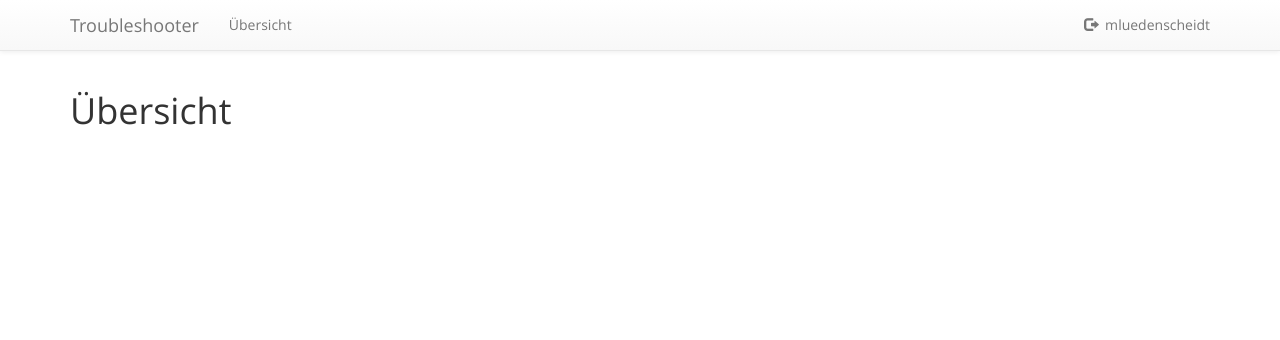
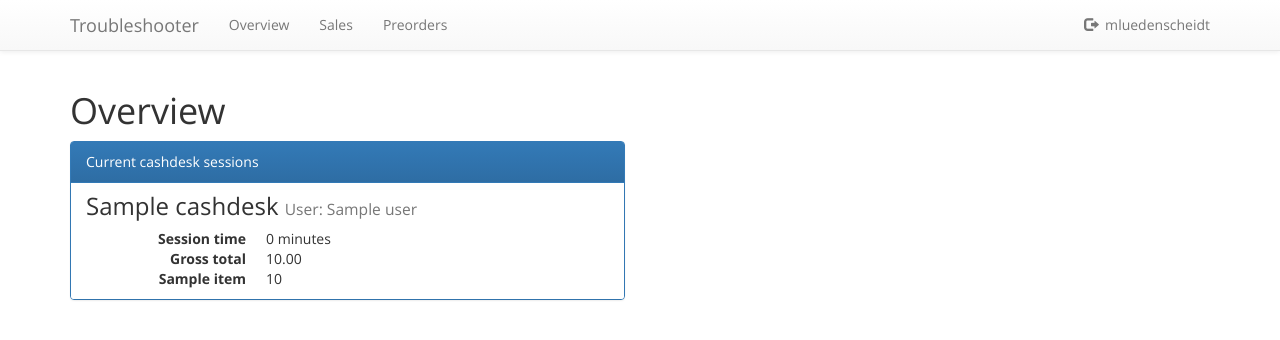
Before and after one commit to Wiiilmaa/postix, a Django app: template src/c6sh/troubleshooter/templates/troubleshooter/main.html in a window 1280 px wide. Shown: the top 340 px of the page. Run offline with Django 3.2, Linux system fonts and the light colour scheme; a user stored in the database is signed in; tables that the repository leaves empty hold one stand-in row (values such as "Sample post"); the template is opened without the code that fills it: most values are stand-ins (such as "Sample title", 1, 10 or a date in 2020); parts of the project's set-up code (start-up, migrations or seed data) failed here and were passed over; some libraries are stand-ins or nearby versions.

Commit message:
[troubleshooter] Session overview on dashboard

```diff
--- a/src/c6sh/static/troubleshooter/css/c6sh.css
+++ b/src/c6sh/static/troubleshooter/css/c6sh.css
@@ -28,16 +28,6 @@ body.login, body.error {
 tbody th {
     font-weight: normal;
 }
-#active-sessions-table .empty-row {
-    text-align: center;
-}
-#active-sessions-table .session-action-column .glyphicon {
-    margin-left: 1.2rem;
-    font-size: 1.8rem;
-}
-.session-action-column a:hover {
-    text-decoration: none;
-}
 .glyphicon-print {
     color: #a22;
 }
@@ -57,6 +47,9 @@ h1 .glyphicon {
     font-size: 2rem;
     margin-right: 1em
 }
-#end-sessions-table .control-label {
-    display: none;
+.open-cashdesk h3 {
+    margin-top: 0;
 }
+.open-cashdesk dl {
+    margin-bottom: 0;
+}
--- a/src/c6sh/troubleshooter/templates/troubleshooter/base.html
+++ b/src/c6sh/troubleshooter/templates/troubleshooter/base.html
@@ -24,10 +24,17 @@
         <div id="navbar" class="collapse navbar-collapse">
             {% if user.is_authenticated %}
                 <ul class="nav navbar-nav">
-				<li><a href="/troubleshooter/">Übersicht</a></li>
+                    <li><a href="/troubleshooter/">Overview</a></li>
+                </ul>
+                <ul class="nav navbar-nav">
+                    <li><a href="/troubleshooter/">Sales</a></li>
+                </ul>
+                <ul class="nav navbar-nav">
+                    <li><a href="/troubleshooter/">Preorders</a></li>
                 </ul>
                 <ul class="nav navbar-nav navbar-right">
-				<li><a href="/troubleshooter/logout/"><span class="glyphicon glyphicon-log-out"></span>{{ user }}</a></li>
+                <li><a href="/troubleshooter/logout/"><span class="glyphicon glyphicon-log-out"></span>{{ user }}</a>
+                </li>
             {% endif %}
             </ul>
         </div>
--- a/src/c6sh/troubleshooter/templates/troubleshooter/main.html
+++ b/src/c6sh/troubleshooter/templates/troubleshooter/main.html
@@ -1,7 +1,35 @@
 {% extends 'troubleshooter/base.html' %}
 {% load staticfiles %}
 
-{% block headline %} Übersicht {% endblock %}
+{% block headline %}Overview{% endblock %}
 
 {% block content %}
+    <div class="row">
+        <div class="col-md-6">
+            <div class="panel panel-primary">
+                <div class="panel-heading">
+                    Current cashdesk sessions
+                </div>
+                <ul class="list-group">
+                    {% for sess in sessions %}
+                        <li class="list-group-item open-cashdesk">
+                            <h3>{{ sess.cashdesk }}
+                                <small>User: {{ sess.user }}</small>
+                            </h3>
+                            <dl class="dl-horizontal">
+                                <dt>Session time</dt>
+                                <dd>{{ sess.start|timesince }} </dd>
+                                <dt>Gross total</dt>
+                                <dd>{{ sess.get_cash_transaction_total|floatformat:2 }}</dd>
+                                {% for i in sess.current_items %}
+                                    <dt>{{ i.item }}</dt>
+                                    <dd>{{ i.total }}</dd>
+                                {% endfor %}
+                            </dl>
+                        </li>
+                    {% endfor %}
+                </ul>
+            </div>
+        </div>
+    </div>
 {% endblock %}
```
Also changed, not shown: src/c6sh/troubleshooter/views/main.py (+12 -1 lines). Lines whose indentation alone changed are shown as unchanged.
